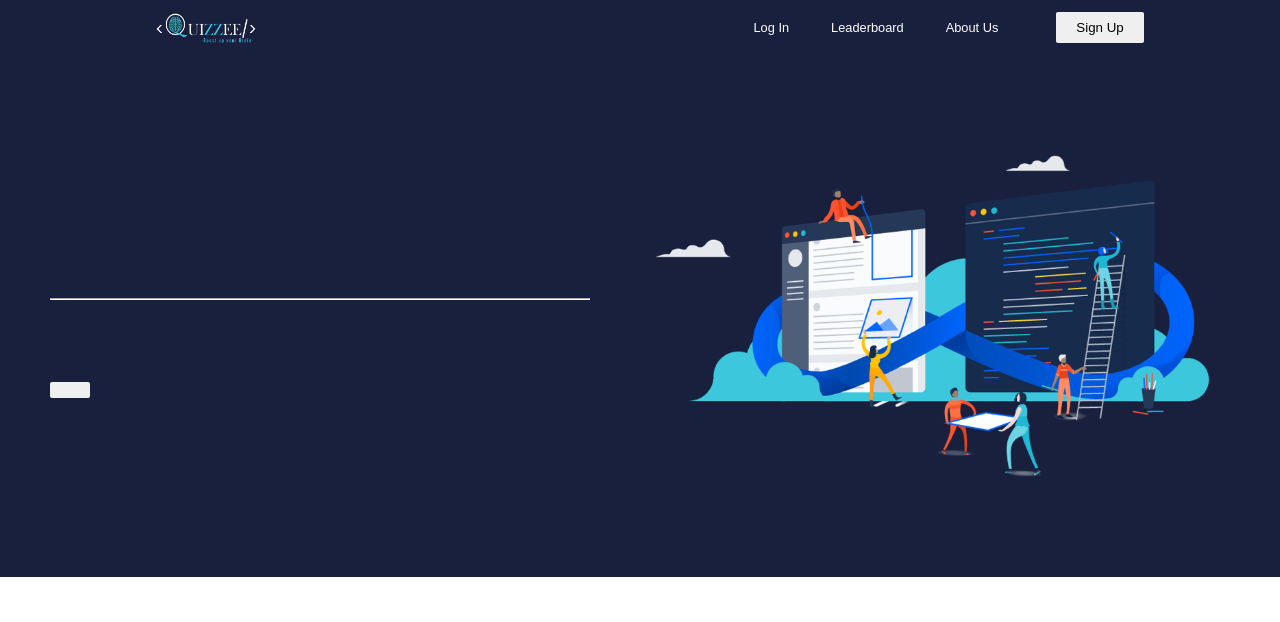
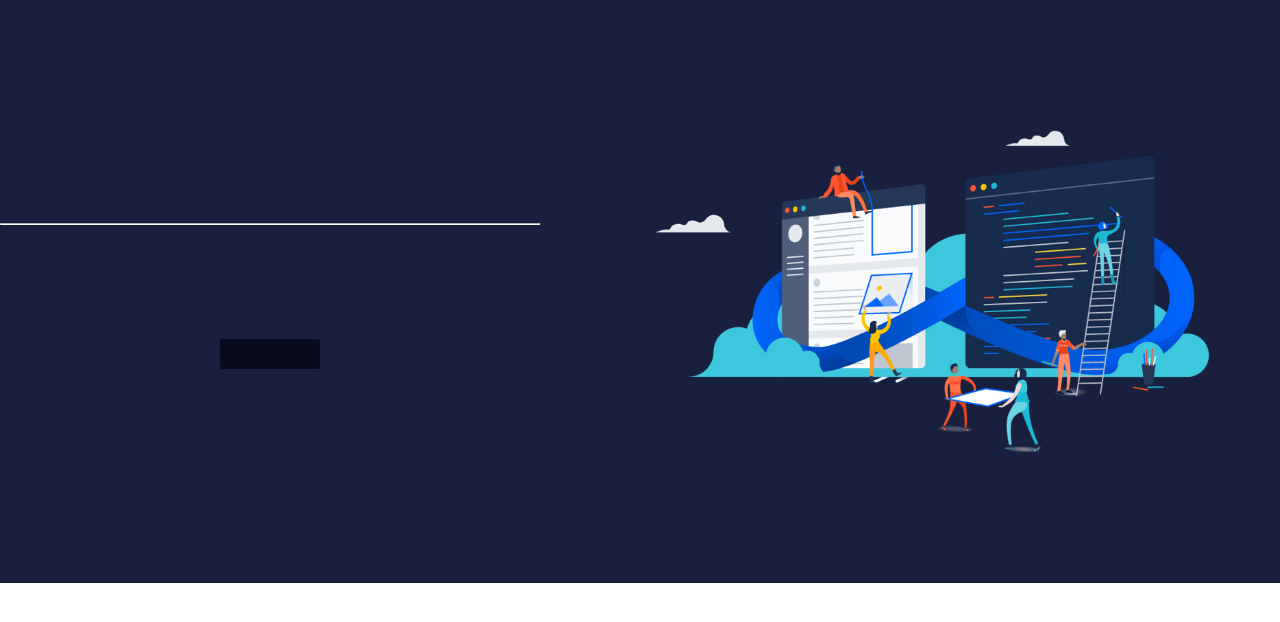
Before and after one commit to RSLUP/2021g1r3, a React (Create React App) app: page / in a window 1280 px wide. Shown: the top 622 px of the page. Built offline with nearby package versions, Linux system fonts and the light colour scheme.

Commit message:
Update App.js

```diff
--- a/src/App.js
+++ b/src/App.js
@@ -1,17 +1,20 @@
 import React from 'react';
 import './App.css';
-import NavBar from './Components/NavBar';
+import LogIn from './Pages/LogInPage/LogIn';
 import {BrowserRouter as Router,Switch,Route} from 'react-router-dom';
 import Home from './Pages/HomePage/Home';
+import SignUp from './Pages/LogInPage/SignUp';
+
 
 
 function App() {
   return (
     <>
     <Router>
-      <NavBar/>
       <Switch>
       <Route path='/' exact component={Home} />
+      <Route path='/LogIn' component={LogIn} />
+      <Route path='/SignUp' component={SignUp}/>
       </Switch>
     </Router>
     </>
```
